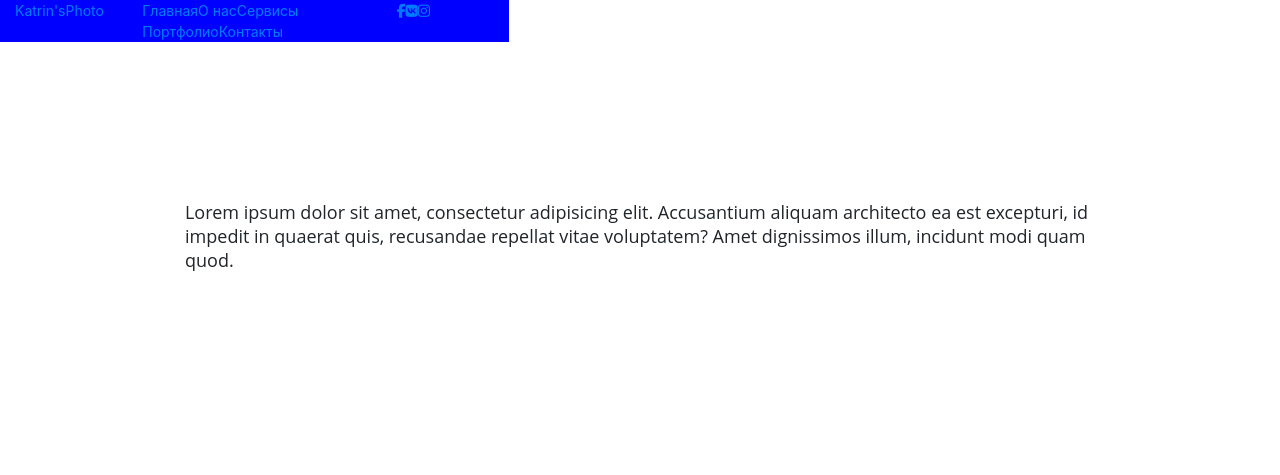
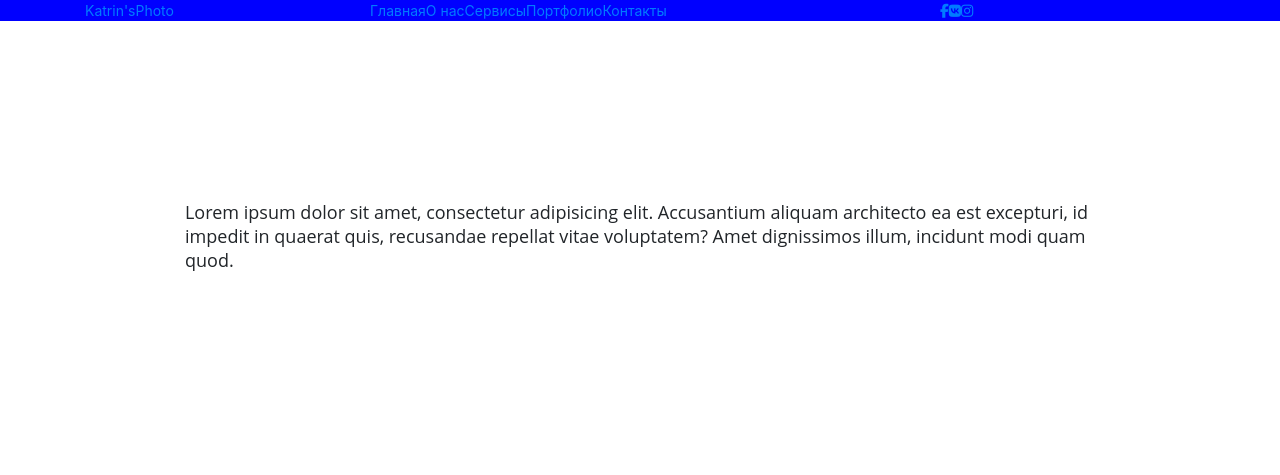
Before and after one commit to 0smir/katrin_photo_project, a website: page index.html in a window 1280 px wide. Drawn offline with nearby package versions, Linux system fonts and the light colour scheme; files that its build step writes are made by us from their sources.

Commit message:
Task#: add block header

```diff
--- a/scss/_core.scss
+++ b/scss/_core.scss
@@ -1,5 +1,5 @@
 //------Global-----
-@import "reset";
+//@import "reset";
 @import "variable";
 @import "mixin";
 @import "class";
--- /dev/null
+++ b/scss/_header.scss
@@ -0,0 +1,10 @@
+header{
+  width: 100%;
+  background-color: red;
+  transition:   background-color 0.35s ease-in;
+  @extend %z-5;
+}
+
+header:hover{
+  background-color: blue;
+}
--- a/scss/pages/main.scss
+++ b/scss/pages/main.scss
@@ -1,9 +1,2 @@
 @import "../core";
-header{
-  background-color: red;
-  transition:   background-color 0.35s ease-in;
-}
-
-header:hover{
-  background-color: blue;
-}
+@import "../header";
```
